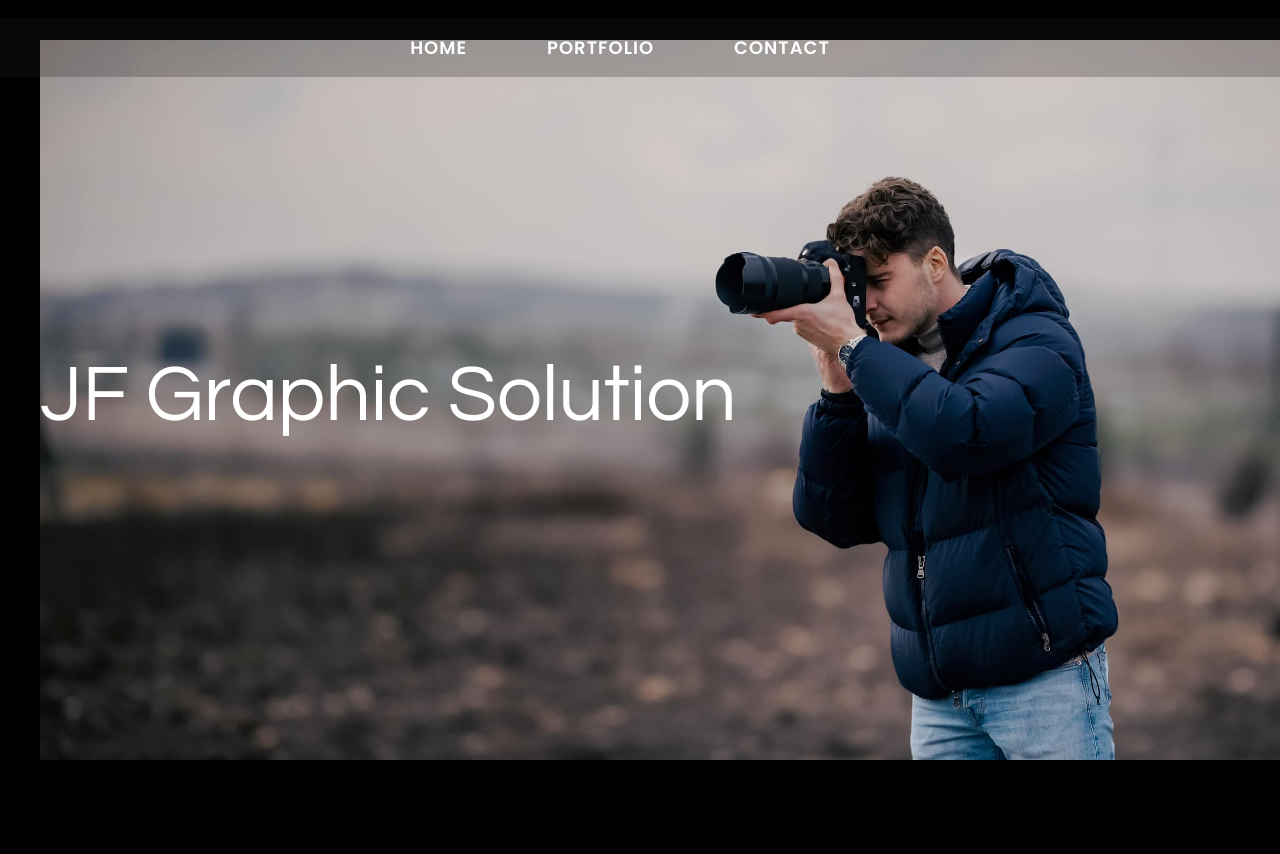
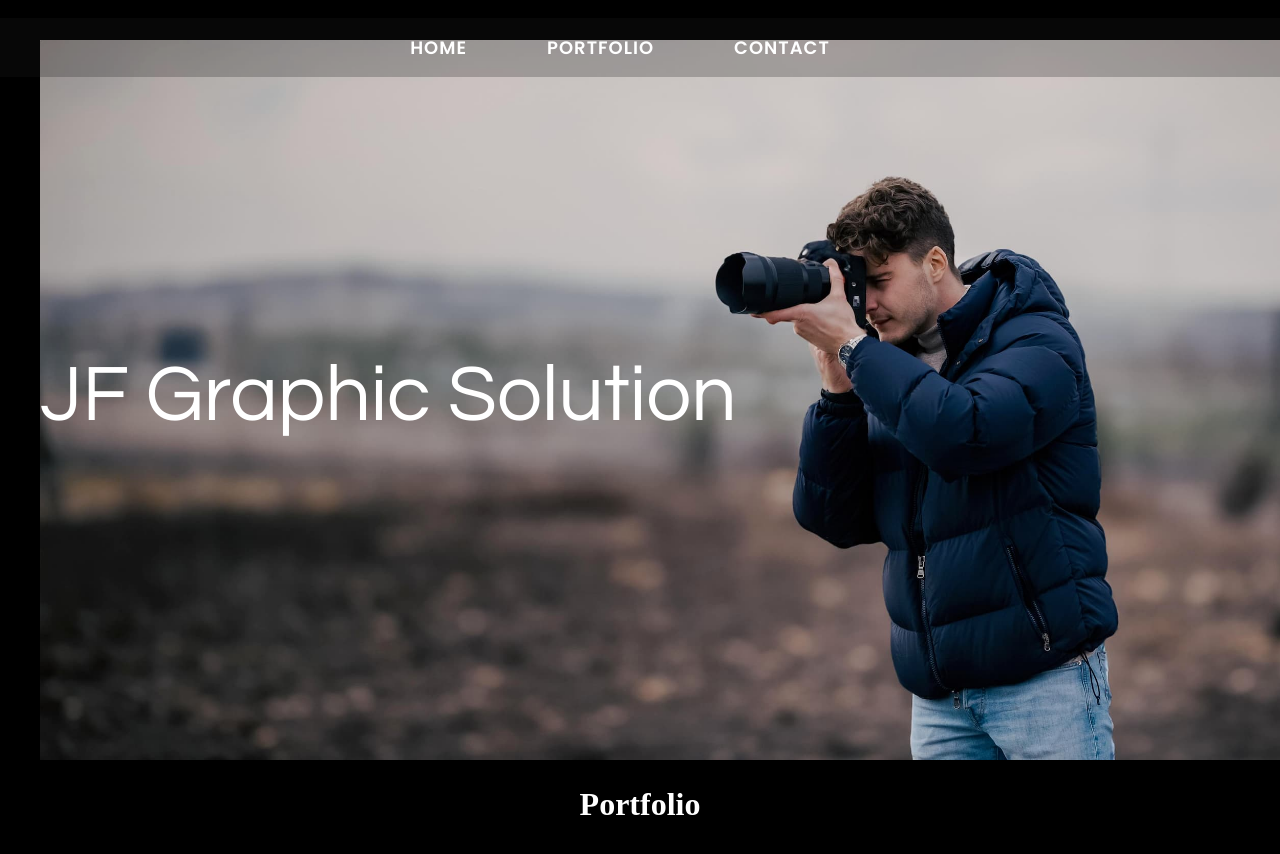
Before and after one commit to JosefineForsman/jf-graphic-solutions, a React (Vite) app in the folder jf-graphic-solutions/: page /portfolio in a window 1280 px wide. Shown: the top 854 px of the page. Before the commit the page ends 804 px from the top, so only its background shows below. Built offline with nearby package versions, Linux system fonts and the light colour scheme.

Commit message:
added h1 on all views

```diff
--- a/jf-graphic-solutions/src/views/Contact/Contact.tsx
+++ b/jf-graphic-solutions/src/views/Contact/Contact.tsx
@@ -3,6 +3,7 @@ function Contact() {
   return (
     <main>
       <Header/>
+      <h1>Contact</h1>
     </main>
   )
 }
--- a/jf-graphic-solutions/src/views/Portfolio/Portfolio.tsx
+++ b/jf-graphic-solutions/src/views/Portfolio/Portfolio.tsx
@@ -3,6 +3,7 @@ function Portfolio(){
     return(
         <main>
             <Header/>
+            <h1>Portfolio</h1>
         </main>
 
     )
```
